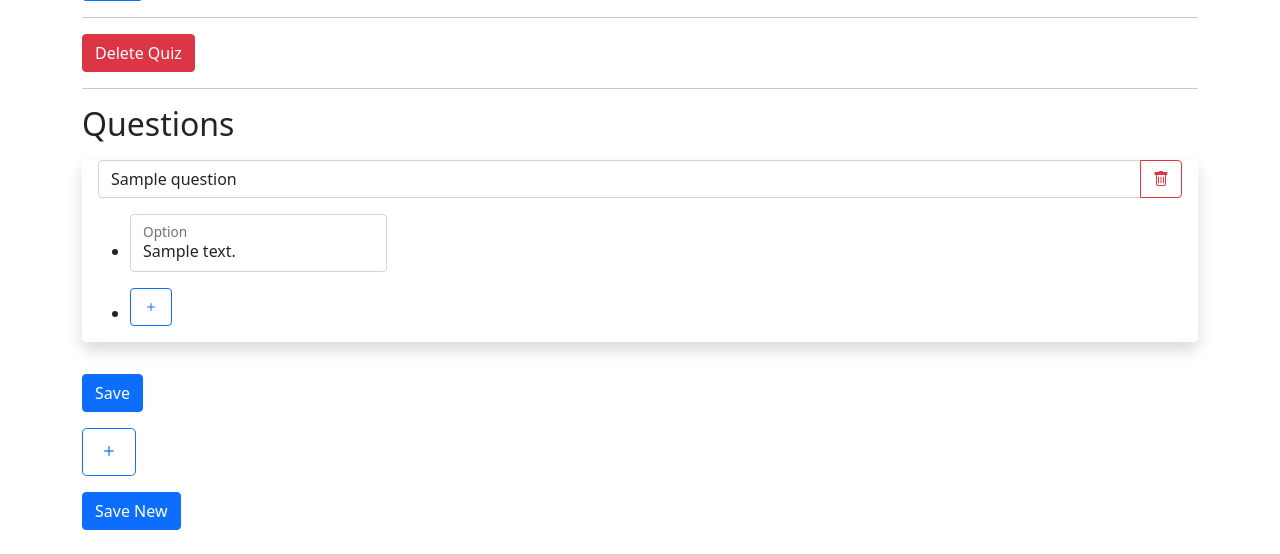
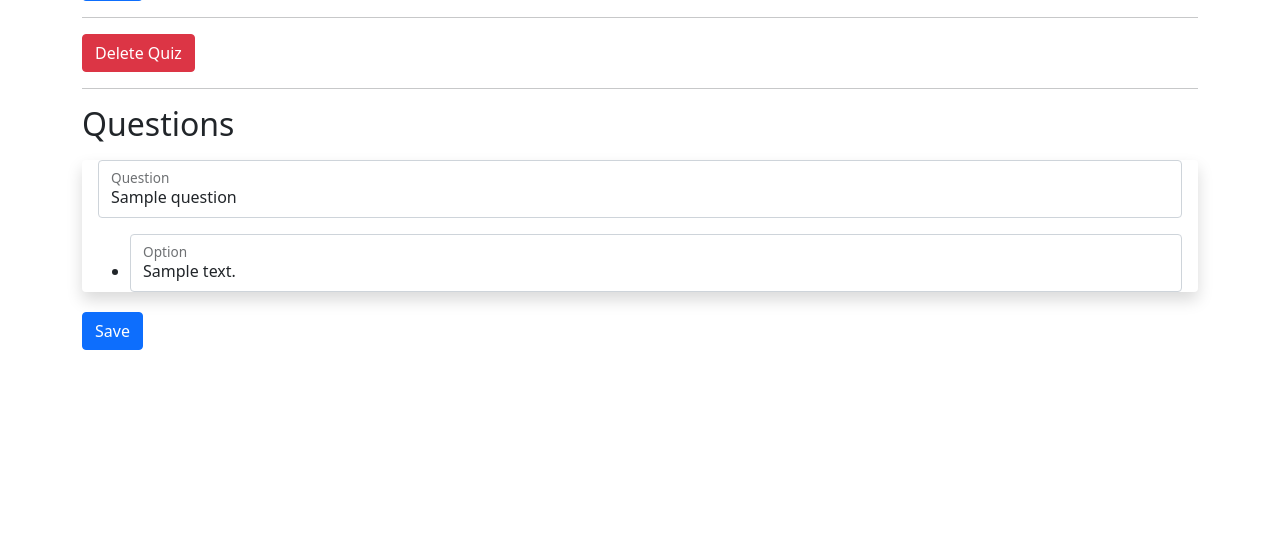
Before and after one commit to davrichter/quiz_django, a Django app: page /quiz/edit/1/ in a window 1280 px wide. Shown: the part 335-889 px from the top of the page. After the commit the page ends 685 px from the top, so only its background shows below. Run offline with Django 4.2, Linux system fonts and the light colour scheme; a user stored in the database is signed in; tables that the repository leaves empty hold one stand-in row (values such as "Sample post"); some libraries are stand-ins or nearby versions.

Commit message:
Revert "Try to make questions and options editable."
This reverts commit 79e8623820ea1b7d03dc979d431b280bea92727d.

```diff
--- a/quiz_app/static/quiz_app/js/edit_quiz.js
+++ /dev/null
@@ -1,82 +0,0 @@
-const createFormButton = document.getElementById('create-form')
-
-function createQuestionForm(id) {
-    return `
-        <div class="rounded shadow">
-        <div class="m-3">
-            <div class="form-floating mb-3">
-                <input class="form-control"
-                       id="quiz-title-form"
-                       aria-describedby="Question"
-                       name="NEW_QUESTION${id}"
-                       placeholder="Question">
-                <label for="quiz-title-form">Question</label>
-            </div>
-            <ul>
-                <li>
-                    <div class="form-floating mb-3">
-                        <input class="form-control"
-                               id="quiz-title-form"
-                               aria-describedby="Option"
-                               name="NEW_OPTION${id}"
-                               placeholder="Option">
-                        <label for="quiz-title-form" class="form-label">Option</label>
-                    </div>
-                </li>
-            </ul>
-        </div>
-        </div>
-    `
-}
-
-document.getElementById('submit-button')
-    .addEventListener('click', () => {
-        createFormButton.submit()
-    })
-
-document.getElementById('add-question')
-    .addEventListener('click', () => {
-        let questionCreateForm = document.createElement('div')
-        questionCreateForm.innerHTML = createQuestionForm(Math.floor(Math.random() * 10000))
-
-        createFormButton.insertBefore(
-            questionCreateForm,
-            document.getElementById('add-question'))
-    })
-
-const buttons = document.querySelectorAll('button')
-
-for (let button of buttons) {
-    // check if the button is a delete button
-    if (button.getAttribute('data-id') !== null) {
-        button.addEventListener('click', () => {
-            document.getElementById(button.getAttribute('data-id')).remove()
-        })
-    }
-
-    // check if the button is an add option button
-    if (button.getAttribute('data-question-id') !== null) {
-        button.addEventListener('click', () => {
-            const optionForm = document.createElement('li')
-            optionForm.innerHTML = `
-                <div class="input-group">
-                    <div class="form-floating mb-3">
-                        <input class="form-control"
-                               id="quiz-option"
-                               aria-describedby="Option"
-                               name="NEW_OPTION"
-                               value="">
-                        <label for="quiz-option"
-                               class="form-label">Option</label>
-                    </div>
-                </div>`
-
-            document.getElementById(
-                `OPTIONS${button.getAttribute('data-question-id')}`
-            ).insertBefore(
-                optionForm,
-                document.getElementById('add-option-li')
-            )
-        })
-    }
-}
--- a/quiz_app/templates/quiz_app/edit_quiz.html
+++ b/quiz_app/templates/quiz_app/edit_quiz.html
@@ -19,31 +19,22 @@
                        class="form-control"
                        id="file-upload-form"
                        aria-describedby="Thumbnail"
-                       name="thumbnail"
-                       value="{{ quiz.thumbnail }}">
+                       name="thumbnail">
             </div>
             <button class="btn btn-primary mt-1" type="submit">Save</button>
         </form>
 
         <hr>
-        <button class="btn btn-danger"
-                id="delete-quiz-button"
-                data-bs-toggle="modal"
-                data-bs-target="#exampleModal">
+        <button class="btn btn-danger" id="delete-quiz-button" data-bs-toggle="modal" data-bs-target="#exampleModal">
             Delete Quiz
         </button>
         <!-- modal to submit to the deletion of quiz -->
-        <div class="modal fade"
-             id="exampleModal"
-             tabindex="-1"
-             aria-labelledby="exampleModalLabel"
-             aria-hidden="true">
+        <div class="modal fade" id="exampleModal" tabindex="-1" aria-labelledby="exampleModalLabel" aria-hidden="true">
             <div class="modal-dialog">
                 <div class="modal-content">
                     <div class="modal-header">
                         <h5 class="modal-title" id="exampleModalLabel">Delete {{ quiz.title }}</h5>
-                        <button type="button" class="btn-close" data-bs-dismiss="modal" aria-label="Close">
-                        </button>
+                        <button type="button" class="btn-close" data-bs-dismiss="modal" aria-label="Close"></button>
                     </div>
                     <div class="modal-body">
                         Are you sure you want to delete this quiz?
@@ -63,69 +54,41 @@
     </div>
     <div class="container">
         <h2>Questions</h2>
-        <form id="update-form" method="POST" action="{% url 'QuestionUpdateView' quiz_id=quiz.id %}">
-            {% csrf_token %}
+        <form class="" method="POST" action="{% url 'QuestionUpdateView' quiz_id=quiz.id %}">
             {% for question in questions %}
-                <div class="rounded shadow" id="{{ question.id }}">
+                {% csrf_token %}
+                <div class="rounded shadow">
                     <div class="m-3">
-                        <div class="mb-3 input-group">
+                        <div class="form-floating mb-3">
                             <input class="form-control"
-                                   id="quiz-question-{{ question.id }}"
+                                   id="quiz-title-form"
                                    aria-describedby="Question"
                                    name="QUESTION{{ question.id }}"
+                                   placeholder="Question"
                                    value="{{ question.title }}">
-                            <button class="btn btn-outline-danger delete-question"
-                                    data-id="{{ question.id }}"
-                                    type="button"
-                                    aria-label="Delete Question">
-                                <i class="bi bi-trash"></i>
-                            </button>
+                            <label for="quiz-title-form">Question</label>
                         </div>
-                        <ul id="OPTIONS{{ question.id }}">
+                        <ul>
                             {% for option in options %}
                                 {% if option.Question == question %}
                                     <li>
-                                        <div class="input-group">
-                                            <div class="form-floating mb-3">
-                                                <input class="form-control"
-                                                       id="quiz-option-{{ option.id }}"
-                                                       aria-describedby="Option"
-                                                       name="OPTION{{ option.id }}"
-                                                       value="{{ option.text }}">
-                                                <label for="quiz-option-{{ option.id }}"
-                                                       class="form-label">Option</label>
-                                            </div>
+                                        <div class="form-floating mb-3">
+                                            <input class="form-control"
+                                                   id="quiz-title-form"
+                                                   aria-describedby="Option"
+                                                   name="OPTION{{ option.id }}"
+                                                   value="{{ option.text }}">
+                                            <label for="quiz-title-form" class="form-label">Option</label>
                                         </div>
                                     </li>
                                 {% endif %}
                             {% endfor %}
-                            <li>
-                                <button class="btn btn-outline-primary mb-3"
-                                        id="add-option"
-                                        data-question-id="{{ question.id }}"
-                                        aria-label="Add Option"
-                                        type="button">
-                                    <i class="bi bi-plus"></i>
-                                </button>
-                            </li>
                         </ul>
                     </div>
                 </div>
             {% endfor %}
-            <button class="btn btn-primary mt-3">Save</button>
+            <button class="btn btn-primary mt-1" type="submit">Save</button>
         </form>
-        <form id="create-form" method="POST" action="{% url 'QuestionCreateView' quiz_id=quiz.id %}">
-            {% csrf_token %}
-            <button class="btn btn-outline-primary mt-3 btn-lg"
-                    id="add-question"
-                    aria-label="Add Question"
-                    type="button">
-                <i class="bi bi-plus"></i>
-            </button>
-            <br>
-            <button class="btn btn-primary mt-3" id="submit-button" >Save New</button>
-        </form>
-        <br>
     </div>
 {% endblock content %}
 
--- a/quiz_app/urls.py
+++ b/quiz_app/urls.py
@@ -14,6 +14,5 @@ urlpatterns = [
     path('quiz/edit/<int:quiz_id>/', views.edit_quiz_view, name='EditQuizView'),
     path('quiz/delete/<int:quiz_id>/', views.quiz_delete, name='DeleteQuiz'),
     path('quiz/view/<int:quiz_id>/', views.quiz_view, name='QuizView'),
-    path('question/update/<int:quiz_id>', views.edit_questions, name='QuestionUpdateView'),
-    path('question/create/<int:quiz_id>', views.create_questions, name='QuestionCreateView'),
+    path('question/update/<int:quiz_id>', views.edit_questions, name='QuestionUpdateView')
 ]
--- a/quiz_app/views.py
+++ b/quiz_app/views.py
@@ -46,9 +46,7 @@ class CreateQuizView(FormView):
 
         if thumbnail.multiple_chunks():
             """if the image is larger than 2.5 megabyte return with an error message"""
-            messages.add_message(self.request,
-                                 messages.ERROR,
-                                 "Images can't be larger than 2.5 Megabytes.")
+            messages.add_message(self.request, messages.ERROR, "Images can't be larger than 2.5 Megabytes.")
             return HttpResponseRedirect(reverse('CreateQuizView'))
 
         quiz = models.Quiz.objects.create(
@@ -62,9 +60,7 @@ class CreateQuizView(FormView):
         return HttpResponseRedirect(reverse('IndexView'))
 
     def form_invalid(self, form):
-        messages.add_message(self.request,
-                             messages.ERROR,
-                             "There was an unknown error. Please try again.")
+        messages.add_message(self.request, messages.ERROR, "There was an unknown error. Please try again.")
         return HttpResponseRedirect(reverse('CreateQuizView'))
 
 
@@ -82,9 +78,7 @@ def edit_quiz_view(request, quiz_id):
 
                     if thumbnail.multiple_chunks():
                         """if the image is larger than 2.5 megabyte return with an error message"""
-                        messages.add_message(request,
-                                             messages.ERROR,
-                                             "Images can't be larger than 2.5 Megabytes.")
+                        messages.add_message(request, messages.ERROR, "Images can't be larger than 2.5 Megabytes.")
                         return HttpResponseRedirect(reverse('CreateQuizView'))
                     else:
                         os.remove(f"{os.getcwd()}{settings.MEDIA_URL}{quiz.thumbnail}")
@@ -136,18 +130,13 @@ def quiz_delete(request, quiz_id):
 
 
 def edit_questions(request, quiz_id):
-    """
-        A view for editing existing questions and options.
-        If one or more questions on the database aren't sent in the request
-        those questions are going to be deleted.
-    """
-    questions = list(models.Question.objects.filter(quiz=quiz_id))
-    sent_questions = list()
+    quiz = get_object_or_404(models.Quiz, pk=quiz_id)
+    questions = models.Question.objects.filter(quiz=quiz)
+
     for i in request.POST:
         if 'QUESTION' in i:
             current_question = get_object_or_404(models.Question, id=i[8:])
             current_question.title = request.POST[i]
-            sent_questions.append(current_question)
             current_question.save()
 
         elif 'OPTION' in i:
@@ -158,33 +147,4 @@ def edit_questions(request, quiz_id):
         else:
             pass
 
-    for i in questions:
-        if i not in sent_questions:
-            i.delete()
-
-    return HttpResponseRedirect(request.META.get('HTTP_REFERER'))
-
-
-def create_questions(request, quiz_id):
-    """A view for creating questions and options."""
-    quiz = get_object_or_404(models.Quiz, pk=quiz_id)
-
-    for i in request.POST:
-        if 'NEW_QUESTION' in i:
-            new_question = models.Question.objects.create(
-                title=request.POST[i],
-                quiz=quiz,
-            )
-
-            new_question.save()
-
-            for j in request.POST:
-                if 'NEW_OPTION' in j and i[12:] in j:
-                    new_option = models.Option.objects.create(
-                        text=request.POST[j],
-                        Question=new_question,
-                    )
-
-                    new_option.save()
-
-    return HttpResponseRedirect(request.META.get('HTTP_REFERER'))
+    return HttpResponseRedirect(reverse('IndexView'))
```
